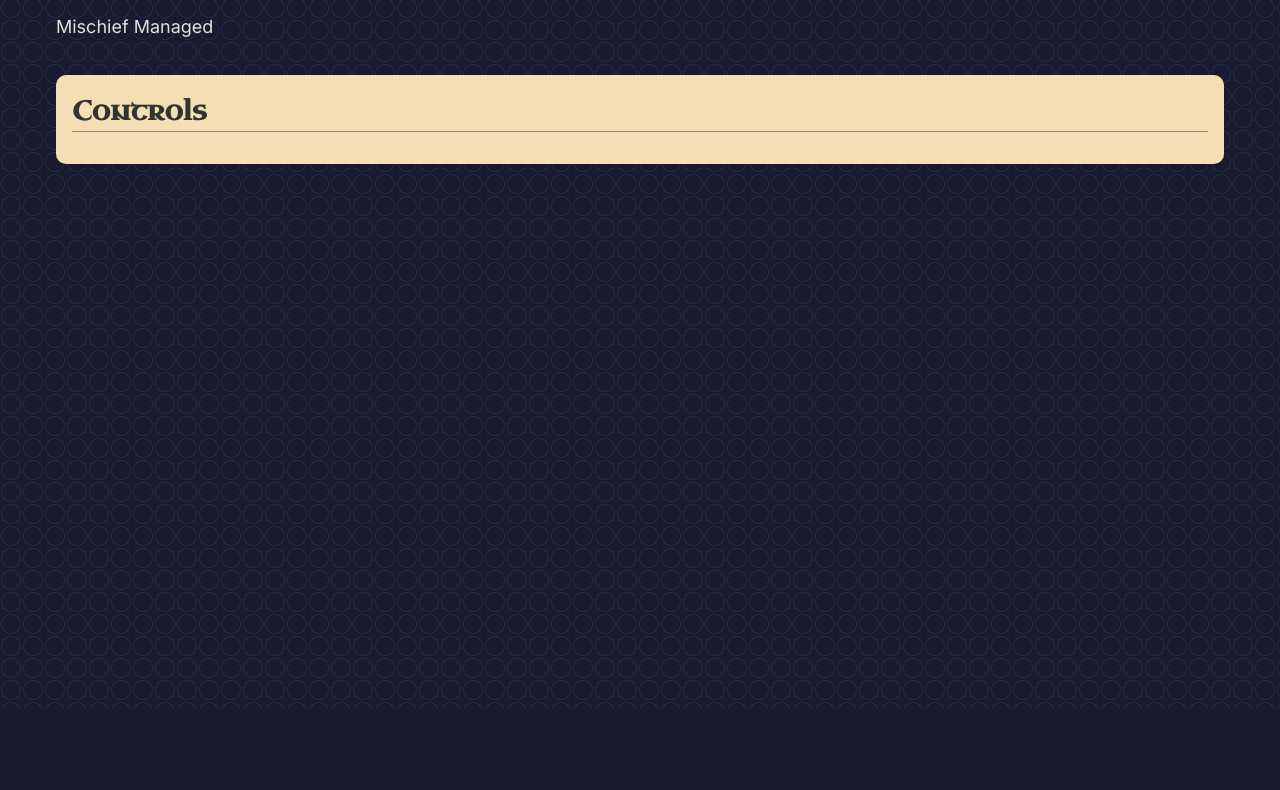
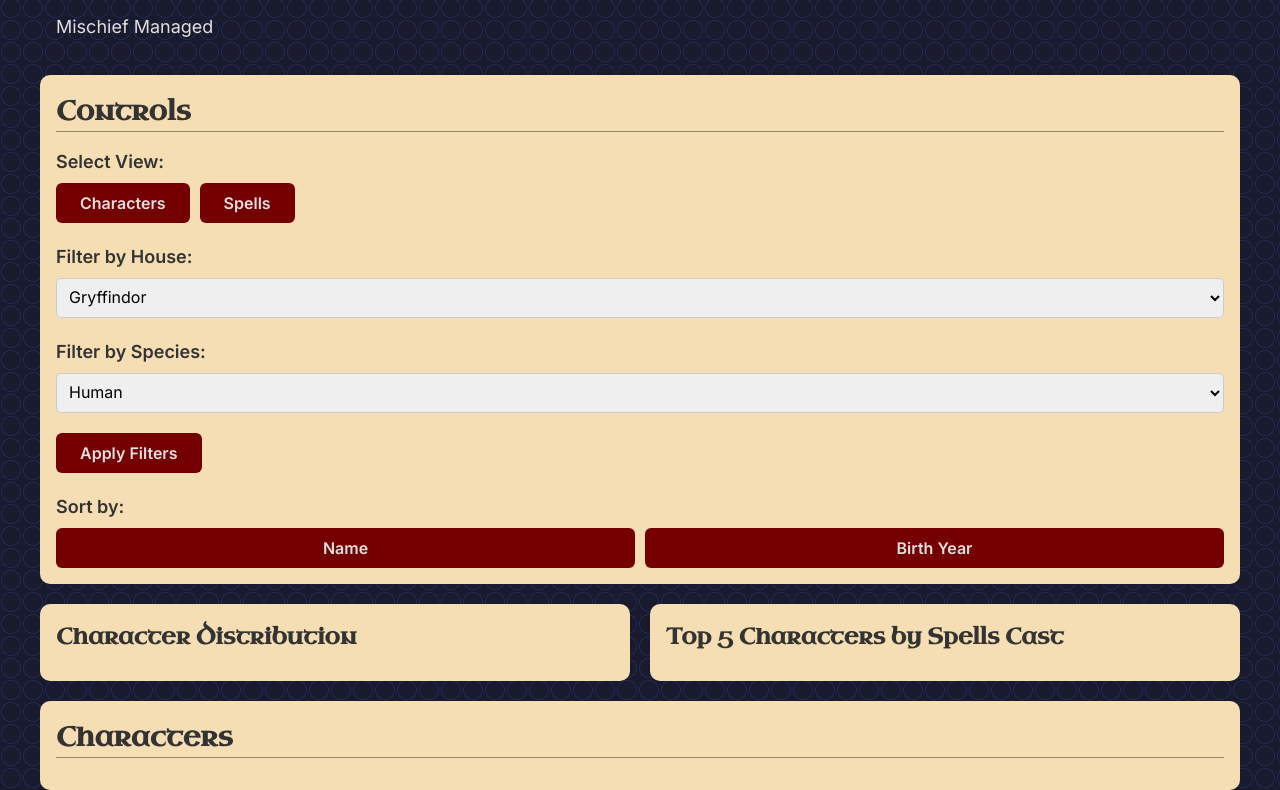
Before and after one commit to Yoona8/marauders-dashboard, a plain HTML site: page index.html in a window 1280 px wide. Shown: the part 91-881 px from the top of the page. Before the commit the page ends 800 px from the top, so only its background shows below. Drawn offline with Linux system fonts and the light colour scheme.

Commit message:
feat: Add controls layout and styles

```diff
--- a/css/style.css
+++ b/css/style.css
@@ -13,7 +13,8 @@ body {
   margin: 0;
   padding: 0;
   font-family: 'Inter', sans-serif;
-  font-variation-settings: 'wght' 400, 'opsz' 14;
+  font-weight: 400;
+  font-variation-settings: 'opsz' 14;
 }
 
 body {
@@ -31,7 +32,8 @@ body {
 }
 
 .h1,
-.h2 {
+.h2,
+.h3 {
   font-family: 'Uncial Antiqua', cursive;
 }
 
@@ -42,7 +44,24 @@ body {
 }
 
 .h2 {
+  position: relative;
   margin: 0 0 1rem;
+}
+
+.h2::after {
+  content: '';
+  position: absolute;
+  bottom: 0;
+  left: 0;
+  right: 0;
+  height: 1px;
+  background-color: currentColor;
+  opacity: 0.5;
+}
+
+.h3 {
+  margin: 0 0 0.75rem;
+  font-size: 1.4rem;
 }
 
 .text {
@@ -51,8 +70,10 @@ body {
 
 .button {
   display: inline-block;
-  padding: 0.5rem 1.5rem;
+  padding: 8px 24px;
+  font-family: inherit;
   font-size: 1rem;
+  line-height: 1.5;
   font-variation-settings: 'wght' 600, 'opsz' 14;
   text-decoration: none;
   color: var(--color-text);
@@ -60,7 +81,17 @@ body {
   border: none;
   border-radius: 0.375rem;
   cursor: pointer;
-  transition: all 0.2s ease-in-out;
+  transition: background-color 0.1s ease-in-out;
+}
+
+.button:not(:disabled):hover {
+  background-color: var(--hufflepuff-yellow);
+  color: var(--background);
+}
+
+.button:not(:disabled):focus {
+  outline: 2px solid var(--gryffindor-red);
+  outline-offset: 2px;
 }
 
 .button--glowing {
@@ -98,6 +129,7 @@ body {
   /* display: none; */
   max-width: 1200px;
   margin: 0 auto;
+  padding-inline: 20px;
 }
 
 .header {
@@ -109,25 +141,74 @@ body {
   text-align: center;
 }
 
-.controls {
-  margin-inline: 1rem;
+.tile {
   padding: 1rem;
   background-color: wheat;
   color: #333;
   border-radius: 10px;
 }
 
-.controls .h2 {
-  position: relative;
+.controls {
+  margin-bottom: 20px;
 }
 
-.controls .h2::after {
-  content: '';
-  position: absolute;
-  bottom: 0;
-  left: 0;
-  right: 0;
-  height: 1px;
-  background-color: currentColor;
-  opacity: 0.5;
+.controls__label {
+  display: block;
+  margin: 0 0 0.5rem;
+  font-weight: 600;
 }
+
+.tabs {
+  display: flex;
+  gap: 10px;
+  margin: 0 0 20px;
+  padding: 0;
+  list-style: none;
+}
+
+.form__control {
+  margin: 0 0 20px;
+}
+
+.form__input {
+  box-sizing: border-box;
+  width: 100%;
+  min-height: 40px;
+  padding: 0.5rem;
+  font-family: inherit;
+  font-size: 1rem;
+  line-height: 1.5;
+  border: 1px solid #ccc;
+  border-radius: 5px;
+  outline: none;
+}
+
+.form__input:focus {
+  border-color: var(--gryffindor-red);
+}
+
+.filters {
+  margin-bottom: 20px;
+}
+
+.sort-options {
+  display: grid;
+  grid-template-columns: repeat(2, 1fr);
+  gap: 10px;
+  margin: 0;
+  padding: 0;
+  list-style: none;
+}
+
+.sort-options__button {
+  box-sizing: border-box;
+  display: block;
+  width: 100%;
+}
+
+.charts {
+  display: grid;
+  grid-template-columns: repeat(auto-fit, minmax(250px, 1fr));
+  gap: 20px;
+  margin-bottom: 20px;
+}
--- a/index.html
+++ b/index.html
@@ -26,17 +26,65 @@
       <h1 class="header__title h1">The Marauder's Dashboard</h1>
       <p class="header__comment text">Mischief Managed</p>
     </header>
-    <section class="controls">
+    <section class="controls tile">
       <h2 class="h2">Controls</h2>
+      <p class="controls__label">Select View:</p>
+      <ul class="tabs">
+        <li class="tabs__item">
+          <button class="tabs__button button tabs__button--active" data-view="characters">Characters</button>
+        </li>
+        <li class="tabs__item">
+          <button class="tabs__button button" data-view="spells">Spells</button>
+        </li>
+      </ul>
+      <form class="form filters">
+        <p class="form__control">
+          <label class="controls__label" for="house">Filter by House:</label>
+          <select class="form__input form__input--select" id="house" name="house">
+            <option value="gryffindor">Gryffindor</option>
+            <option value="slytherin">Slytherin</option>
+            <option value="hufflepuff">Hufflepuff</option>
+            <option value="ravenclaw">Ravenclaw</option>
+          </select>
+        </p>
+        <p class="form__control">
+          <label class="controls__label" for="species">Filter by Species:</label>
+          <select class="form__input form__input--select" id="species" name="species">
+            <!-- todo: dynamically load options based on characters -->
+            <option value="human">Human</option>
+            <option value="elf">Elf</option>
+            <option value="goblin">Goblin</option>
+            <option value="werewolf">Werewolf</option>
+          </select>
+        </p>
+        <button class="form__button button" type="submit">Apply Filters</button>
+      </form>
+      <p class="controls__label">Sort by:</p>
+      <ul class="sort-options">
+        <li class="sort-options__item">
+          <button class="sort-options__button button" data-sort="name">Name</button>
+        </li>
+        <li class="sort-options__item">
+          <button class="sort-options__button button" data-sort="birth-year">Birth Year</button>
+        </li>
+      </ul>
     </section>
     <div class="data-display data-display--characters">
-      <section class="charts"></section>
-      <section class="characters"></section>
-      <section class="spells"></section>
+      <section class="charts">
+        <div class="tile">
+          <h2 class="h3">Character Distribution</h2>
+        </div>
+        <div class="tile">
+          <h2 class="h3">Top 5 Characters by Spells Cast</h2>
+        </div>
+      </section>
+      <section class="characters tile">
+        <h2 class="h2">Characters</h2>
+      </section>
     </div>
-    <div class="data-display data-display--spells">
-      <section class="spells"></section>
-    </div>
+    <!-- <div class="data-display data-display--spells">
+      <section class="spells tile"></section>
+    </div> -->
   </main>
 
   <!-- loader -->
```
